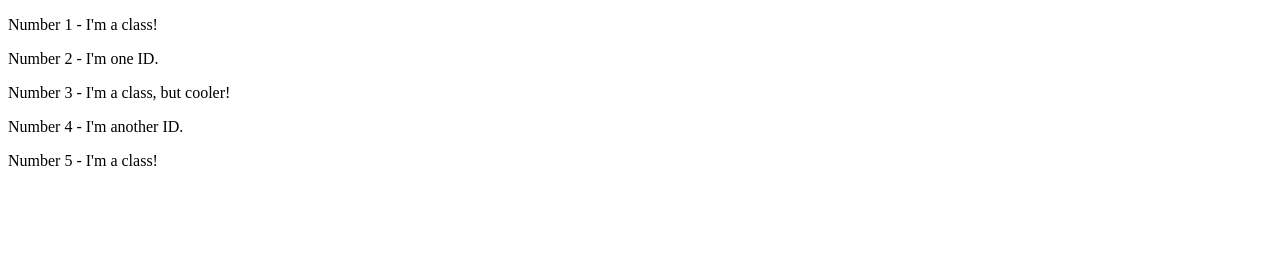
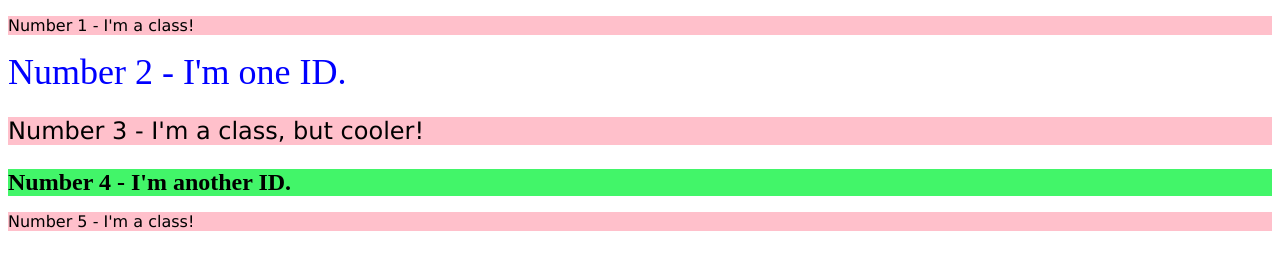
Before and after one commit to OptimisticToaster/odin-project, a plain HTML site: page css-exercises/foundations/02-class-id-selectors/index.html in a window 1280 px wide. Drawn offline with Linux system fonts and the light colour scheme.

Commit message:
Foundations 02 Completed.

```diff
--- a/css-exercises/foundations/02-class-id-selectors/index.html
+++ b/css-exercises/foundations/02-class-id-selectors/index.html
@@ -9,9 +9,9 @@
 </head>
 <body>
   <p>Number 1 - I'm a class!</p>
-  <div>Number 2 - I'm one ID.</div>
-  <p>Number 3 - I'm a class, but cooler!</p>
-  <div>Number 4 - I'm another ID.</div>
+  <div id="div2">Number 2 - I'm one ID.</div>
+  <p id="p3">Number 3 - I'm a class, but cooler!</p>
+  <div id="div4">Number 4 - I'm another ID.</div>
   <p>Number 5 - I'm a class!</p>
 </body>
 </html>
--- a/css-exercises/foundations/02-class-id-selectors/style.css
+++ b/css-exercises/foundations/02-class-id-selectors/style.css
@@ -0,0 +1,19 @@
+p {
+    background-color: pink;
+    font-family: 'Verdana', sans-serif;
+}
+
+#div2 {
+    color: blue;
+    font-size: 36px;
+}
+
+#p3 {
+    font-size: 24px;
+}
+
+#div4 {
+    background-color: #42f569;
+    font-size: 24px;
+    font-weight: 700;
+}
```
